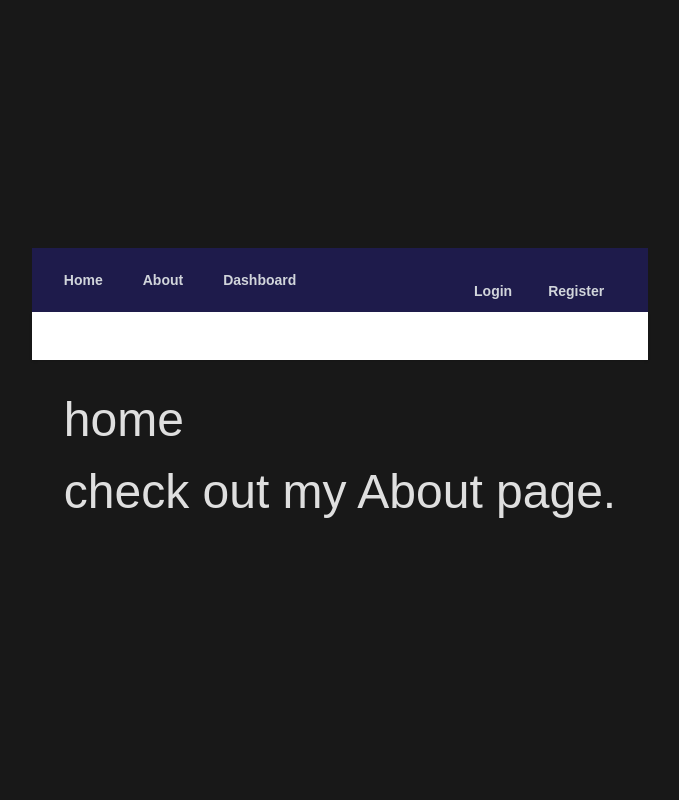
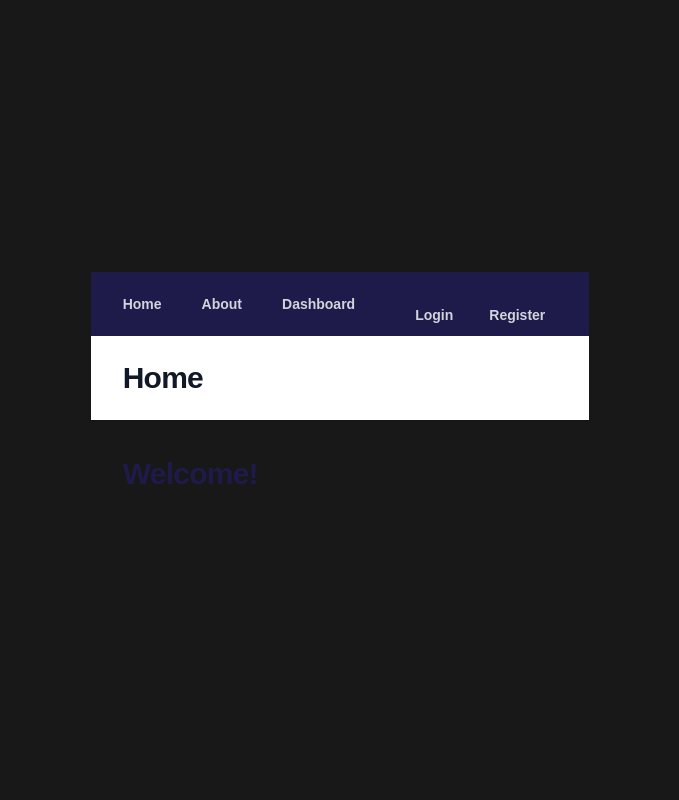
Before and after one commit to NeffCodes/retinopathy-risk-assessment-tool, a Django app: page / in a window 1280 px wide. Shown: the whole page, without its empty margins (300-979 px from the left). Run offline with Django 5.2, Linux system fonts and the light colour scheme; style sheets or scripts are compiled from the project's sources.

Commit message:
update home styles

```diff
--- a/rrat/templates/home.html
+++ b/rrat/templates/home.html
@@ -4,7 +4,11 @@
   Home
 {% endblock title %}
 
+{% block header %}
+  Home
+{% endblock header %}
+
+
 {% block content %}
-  <h1>home</h1>
-  <p>check out my <a href="/about">About</a> page.</p>
+  <h2 class="text-3xl/loose font-bold tracking-tight text-indigo-950">Welcome!</h2>
 {% endblock content %}
```
